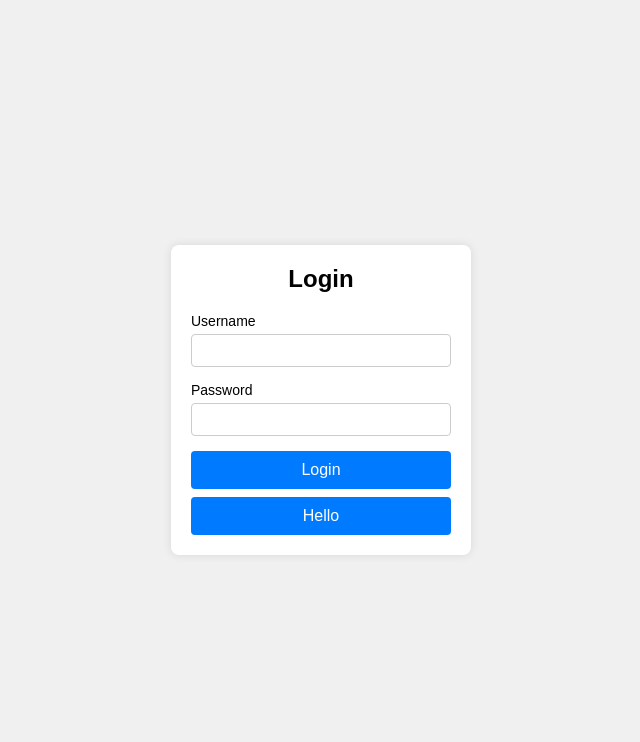
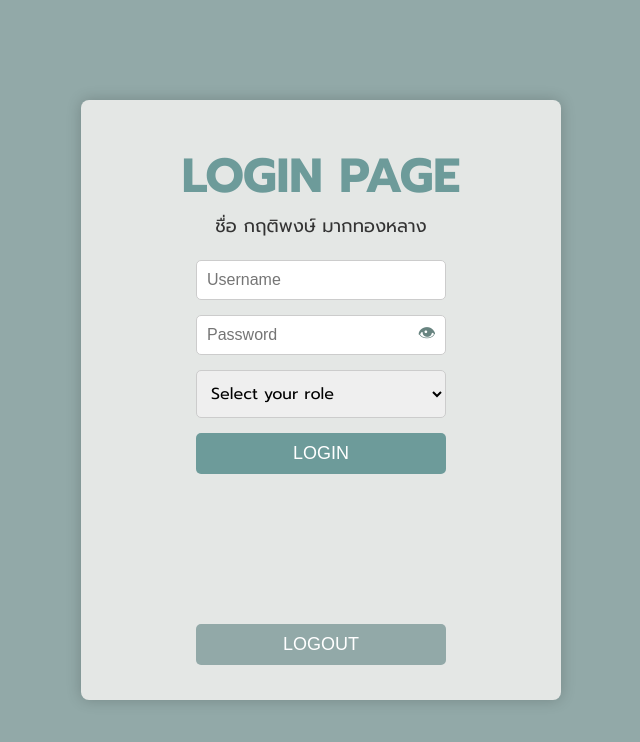
Before and after one commit to ktpmtl/node-simple, a website: page public/index.html in a window 1280 px wide. Shown: the whole page, without its empty margins (319-959 px from the left). Drawn offline with Linux system fonts and the light colour scheme.

Commit message:
Login Page

```diff
--- a/public/css/style.css
+++ b/public/css/style.css
@@ -1,68 +1,228 @@
-/* Basic reset */
+@import url('https://fonts.googleapis.com/css2?family=Prompt:ital,wght@0,100;0,200;0,300;0,400;0,500;0,600;0,700;0,800;0,900;1,100;1,200;1,300;1,400;1,500;1,600;1,700;1,800;1,900&display=swap');
+
 * {
     margin: 0;
     padding: 0;
     box-sizing: border-box;
+    font-family: Arial, sans-serif;
 }
 
 body {
-    font-family: Arial, sans-serif;
+    height: 100vh;
     display: flex;
     justify-content: center;
     align-items: center;
-    height: 100vh;
-    background-color: #f0f0f0;
+    background-color: #92a9a8;
 }
 
-.container {
+.prompt-thin {
+    font-family: "Prompt", sans-serif;
+    font-weight: 100;
+    font-style: normal;
+  }
+
+  .prompt-extralight {
+    font-family: "Prompt", sans-serif;
+    font-weight: 200;
+    font-style: normal;
+  }
+
+  .prompt-light {
+    font-family: "Prompt", sans-serif;
+    font-weight: 300;
+    font-style: normal;
+  }
+
+  .prompt-regular {
+    font-family: "Prompt", sans-serif;
+    font-weight: 400;
+    font-style: normal;
+  }
+
+  .prompt-medium {
+    font-family: "Prompt", sans-serif;
+    font-weight: 500;
+    font-style: normal;
+  }
+
+  .prompt-semibold {
+    font-family: "Prompt", sans-serif;
+    font-weight: 600;
+    font-style: normal;
+  }
+
+  .prompt-bold {
+    font-family: "Prompt", sans-serif;
+    font-weight: 700;
+    font-style: normal;
+  }
+
+  .prompt-extrabold {
+    font-family: "Prompt", sans-serif;
+    font-weight: 800;
+    font-style: normal;
+  }
+
+  .prompt-black {
+    font-family: "Prompt", sans-serif;
+    font-weight: 900;
+    font-style: normal;
+  }
+
+  .prompt-thin-italic {
+    font-family: "Prompt", sans-serif;
+    font-weight: 100;
+    font-style: italic;
+  }
+
+  .prompt-extralight-italic {
+    font-family: "Prompt", sans-serif;
+    font-weight: 200;
+    font-style: italic;
+  }
+
+  .prompt-light-italic {
+    font-family: "Prompt", sans-serif;
+    font-weight: 300;
+    font-style: italic;
+  }
+
+  .prompt-regular-italic {
+    font-family: "Prompt", sans-serif;
+    font-weight: 400;
+    font-style: italic;
+  }
+
+  .prompt-medium-italic {
+    font-family: "Prompt", sans-serif;
+    font-weight: 500;
+    font-style: italic;
+  }
+
+  .prompt-semibold-italic {
+    font-family: "Prompt", sans-serif;
+    font-weight: 600;
+    font-style: italic;
+  }
+
+  .prompt-bold-italic {
+    font-family: "Prompt", sans-serif;
+    font-weight: 700;
+    font-style: italic;
+  }
+
+  .prompt-extrabold-italic {
+    font-family: "Prompt", sans-serif;
+    font-weight: 800;
+    font-style: italic;
+  }
+
+  .prompt-black-italic {
+    font-family: "Prompt", sans-serif;
+    font-weight: 900;
+    font-style: italic;
+  }
+
+
+.login-container {
     display: flex;
     justify-content: center;
     align-items: center;
-    width: 100%;
     height: 100%;
 }
 
-.form-container {
-    background-color: #ffffff;
+.login-box {
+    width: 480px;
+    height: 600px;
+    background-color: #e4e7e5;
+    border-radius: 8px;
     padding: 20px;
-    border-radius: 8px;
-    box-shadow: 0 0 10px rgba(0, 0, 0, 0.1);
-    width: 300px;
+    text-align: center;
+    box-shadow: 0 0 15px rgba(0, 0, 0, 0.2);
 }
 
 h2 {
-    margin-bottom: 20px;
-    text-align: center;
+    color: #6D9B9A;
+    font-size: 48px;
+    margin-top: 20px;
 }
 
-.form-group {
-    margin-bottom: 15px;
+p {
+    color: #333;
+    font-size: 18px;
+    margin-bottom: 20px;
 }
 
-label {
-    display: block;
-    margin-bottom: 5px;
-    font-size: 14px;
+.input-form {
+    display: flex;
+    justify-content: center;
 }
 
-input[type="text"], input[type="password"] {
+form {
+    display: flex;
+    width: 250px;
+    flex-direction: column;
+    gap: 15px;
+}
+
+input[type="text"], input[type="password"], select {
+    padding: 10px;
+    font-size: 16px;
+    border-radius: 5px;
+    border: 1px solid #ccc;
+    border-radius: 5px;
     width: 100%;
-    padding: 8px;
-    border: 1px solid #ccc;
-    border-radius: 4px;
 }
 
 button {
-    width: 100%;
     padding: 10px;
-    background-color: #007BFF;
+    font-size: 18px;
     border: none;
-    border-radius: 4px;
+    border-radius: 5px;
+    background-color: #6D9B9A;
     color: white;
-    font-size: 16px;
     cursor: pointer;
+    transition: background-color 0.3s;
 }
 
 button:hover {
-    background-color: #0056b3;
+    background-color: #506c6a;
 }
+
+.logout-btn {
+    margin-top: 150px;
+    width: 250px;
+    background-color: #92a9a8;
+}
+
+.logout-btn:hover {
+    background-color: #70807f;
+}
+
+.password-container {
+    position: relative;
+    width: 100%;
+}
+
+input[type="password"] {
+    padding-right: 40px;
+}
+
+.toggle-btn {
+    position: absolute;
+    right: 10px;
+    top: 50%;
+    transform: translateY(-50%);
+    background: none;
+    border: none;
+    cursor: pointer;
+    font-size: 18px;
+    color: #688480;
+    padding: 0;
+    background-color: white;
+}
+
+.toggle-btn:hover {
+    color: #506c6a;
+    background-color: white;
+}
--- a/public/index.html
+++ b/public/index.html
@@ -7,22 +7,30 @@
     <link rel="stylesheet" href="css/style.css">
 </head>
 <body>
-    <div class="container">
-        <div class="form-container">
-            <h2>Login</h2>
-            <form action="#" method="post">
-                <div class="form-group">
-                    <label for="username">Username</label>
-                    <input type="text" id="username" name="username" required>
+    <div class="container" class="prompt-regular">
+        <div class="login-container">
+            <div class="login-box">
+                <h2 class="prompt-bold">LOGIN PAGE</h2>
+                <p class="prompt-regular">ชื่อ กฤติพงษ์ มากทองหลาง</p>
+                <div class="input-form">
+                    <form>
+                        <input type="text" placeholder="Username">
+                        <div class="password-container">
+                            <input type="password" id="password" placeholder="Password">
+                            <button type="button" id="togglePassword" class="toggle-btn">👁</button>
+                        </div>
+                        <select required class="prompt-regular">
+                            <option value="">Select your role</option>
+                            <option value="admin">Student</option>
+                            <option value="user">Lecturer</option>
+                        </select>
+                        <button type="submit">LOGIN</button>
+                    </form>
                 </div>
-                <div class="form-group">
-                    <label for="password">Password</label>
-                    <input type="password" id="password" name="password" required>
-                </div>
-                <button type="submit">Login</button>
-                <button type="submit" style="margin-top: 0.5rem;">Hello</button>
-            </form>
+                <button class="logout-btn">LOGOUT</button>
+            </div>
         </div>
     </div>
+    <script src="js/script.js"></script>
 </body>
 </html>
--- a/public/js/script.js
+++ b/public/js/script.js
@@ -0,0 +1,11 @@
+const passwordField = document.getElementById('password');
+const togglePasswordButton = document.getElementById('togglePassword');
+
+togglePasswordButton.addEventListener('click', function () {
+    // Toggle the type attribute
+    const type = passwordField.getAttribute('type') === 'password' ? 'text' : 'password';
+    passwordField.setAttribute('type', type);
+
+    // Toggle the button text/icon (optional)
+    this.textContent = type === 'password' ? '👁' : '🙈';
+});
```
